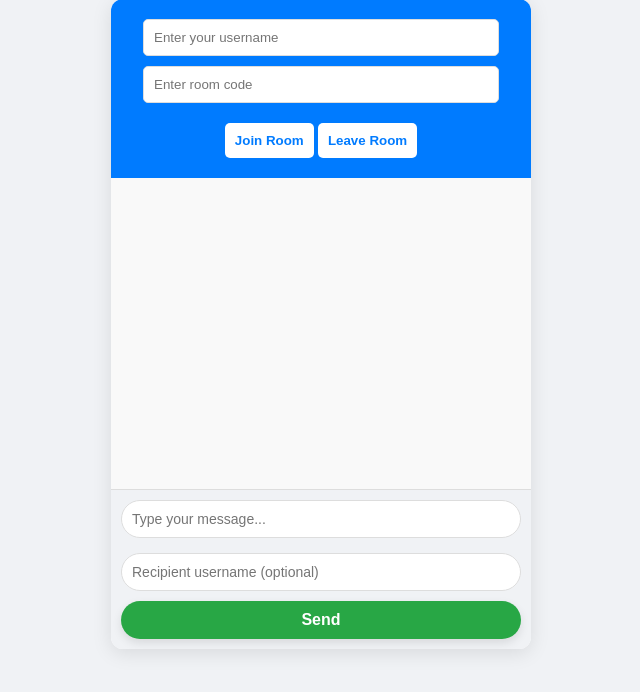
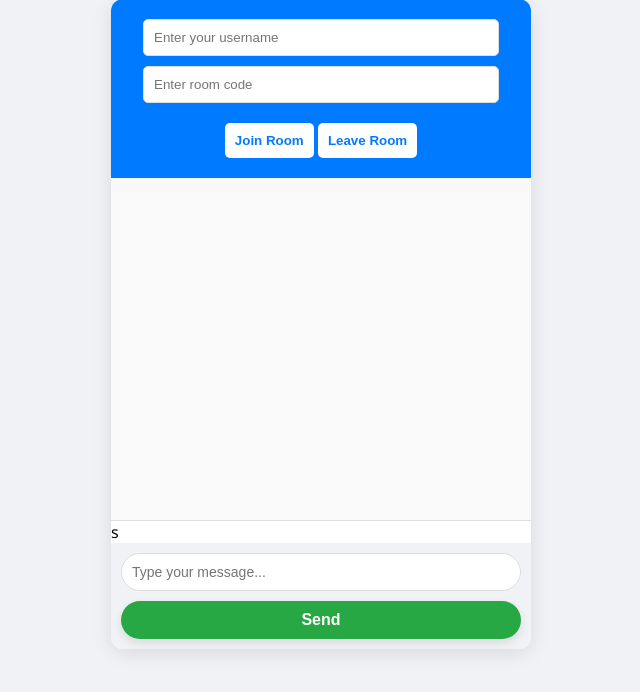
Before and after one commit to MathanKumar-1204/flaskchat, a Flask app: page / in a window 1280 px wide. Shown: the part 76-768 px from the top of the page, without its empty margins (319-959 px from the left). Run offline with Flask 3, Linux system fonts and the light colour scheme; some libraries are stand-ins or nearby versions.

Commit message:
Update index.html

```diff
--- a/templates/index.html
+++ b/templates/index.html
@@ -142,18 +142,17 @@
             <button id="leave-button">Leave Room</button>
         </div>
 
-        <div id="messages"></div>
+        <div id="messages"></div>s
 
         <div id="input-container">
             <input type="text" id="message-input" placeholder="Type your message...">
-            <input type="text" id="recipient-input" placeholder="Recipient username (optional)">
             <button id="send-button">Send</button>
         </div>
     </div>
 
     <script src="https://cdnjs.cloudflare.com/ajax/libs/socket.io/4.0.1/socket.io.min.js"></script>
     <script>
-        const socket = io('https://flaskchat-ud9z.onrender.com');  // Update with your server URL
+        const socket = io('https://flaskchat-ud9z.onrender.com/');  // Update with your server URL
 
         const messagesDiv = document.getElementById('messages');
         const messageInput = document.getElementById('message-input');
@@ -188,29 +187,35 @@
 
         socket.on('message', function(data) {
             console.log('Received message:', data);
+
+            // Prevent duplicate messages from being added
+
+
             const newMessage = document.createElement('p');
             newMessage.textContent = `${data.username}: ${data.msg}`;
-            newMessage.className = data.username === username ? 'sent' : 'received'; // Style sent vs received messages
+            newMessage.className = data.username === username ? 'sent' : 'received';
             messagesDiv.appendChild(newMessage);
-            messagesDiv.scrollTop = messagesDiv.scrollHeight; // Auto-scroll to bottom
+            messagesDiv.scrollTop = messagesDiv.scrollHeight;
         });
+
 
         sendButton.addEventListener('click', function() {
             const message = messageInput.value;
-            const recipient = recipientInput.value;
             if (message.trim() !== "" && room !== "") {
-                console.log('Sending message:', message, 'to:', recipient);
-                socket.emit('message', { sender: username, msg: message, recipient, room });
+                console.log('Sending message:', message);
+                socket.emit('message', { sender: username, msg: message });
                 messageInput.value = '';
-                recipientInput.value = '';
             }
         });
+
 
         messageInput.addEventListener('keypress', function(e) {
             if (e.key === 'Enter') {
                 sendButton.click();
             }
         });
+
+
     </script>
 </body>
 </html>
```
